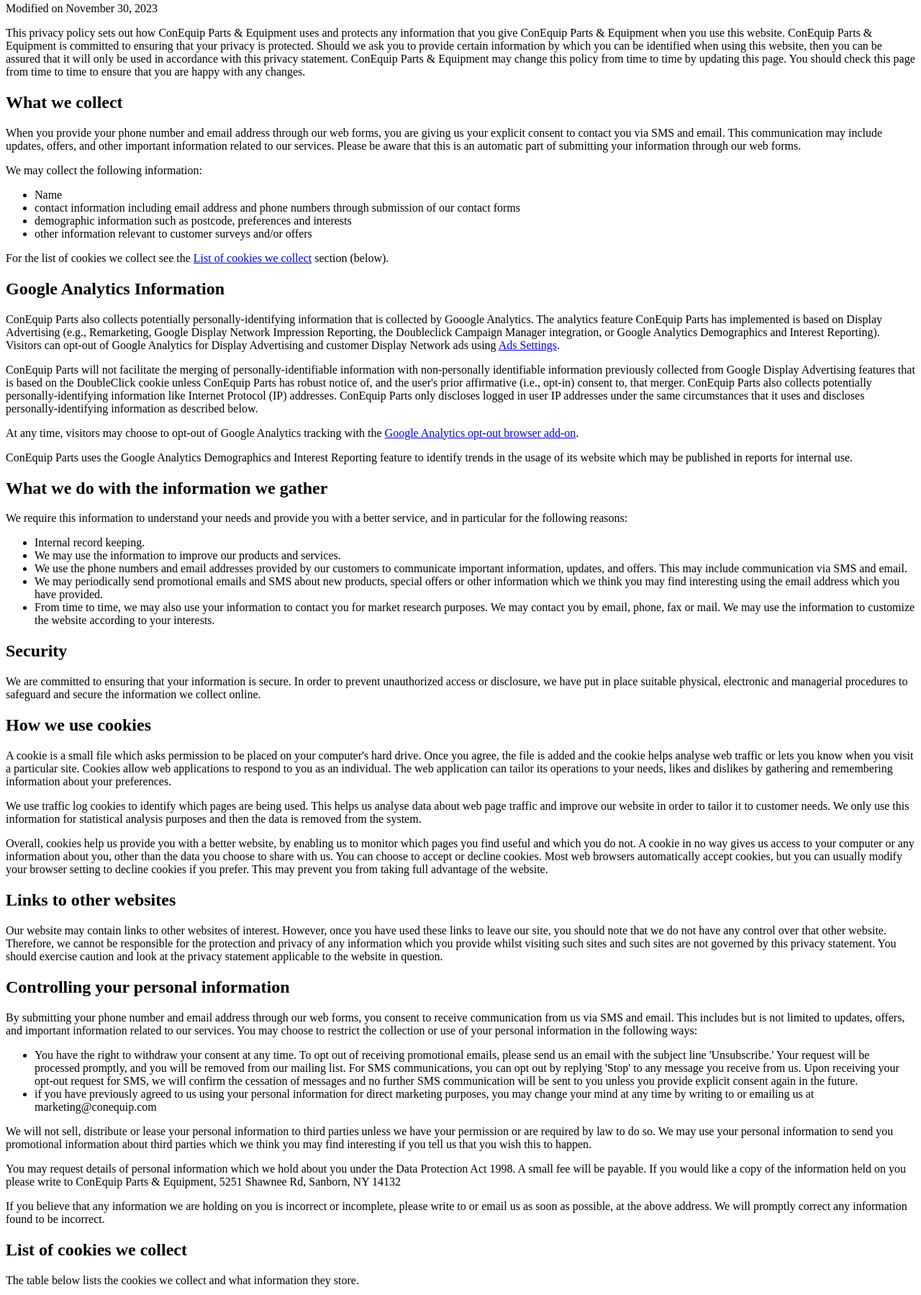
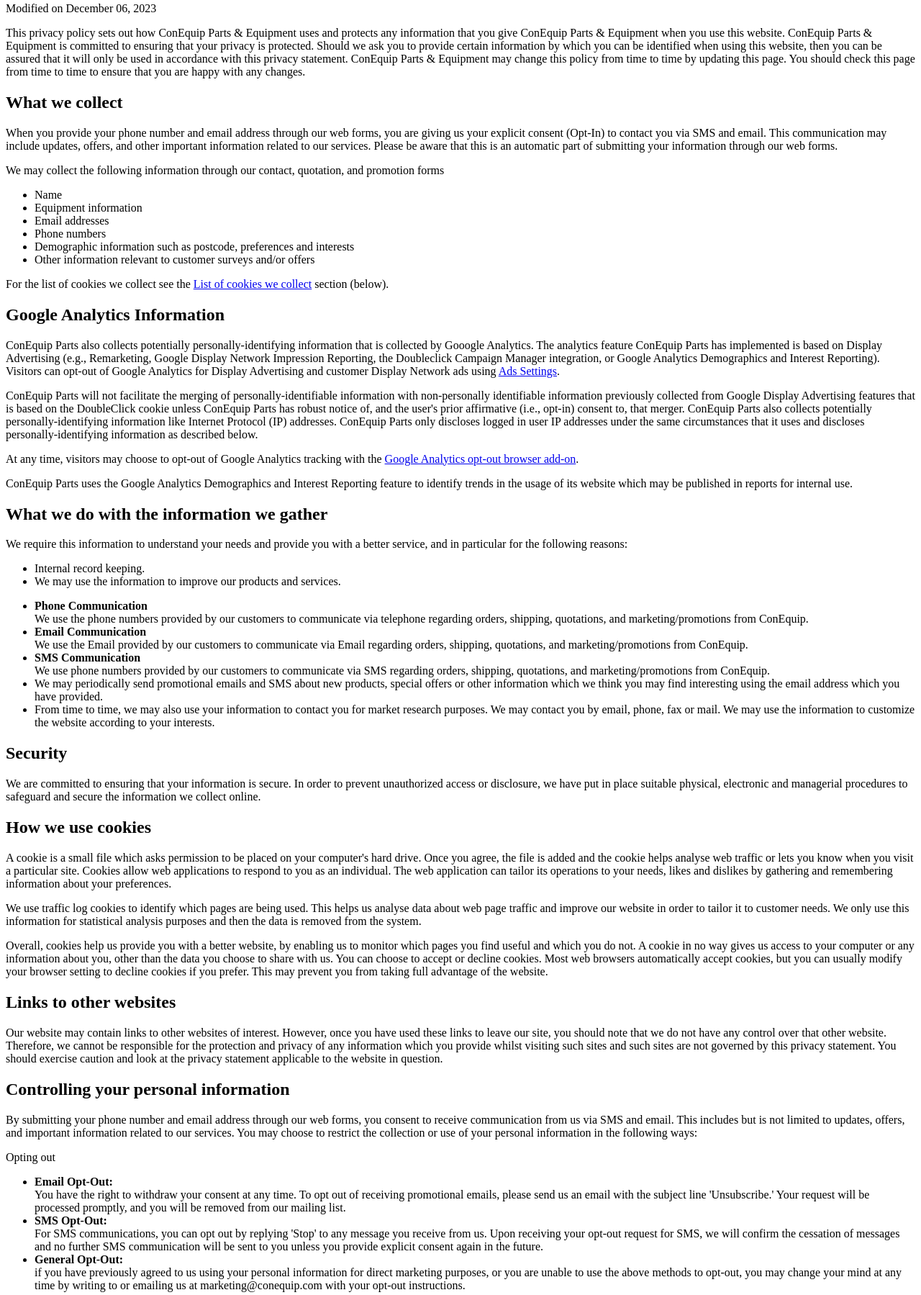
Before and after one commit to conequip/conequip.github.io, a plain HTML site: page privacy-policy.html in a window 1280 px wide. Shown: the part 13-1812 px from the top of the page at 72% size. Drawn offline with Linux system fonts and the light colour scheme.

Commit message:
Clarity on opt-out. More readable format.

```diff
--- a/privacy-policy.html
+++ b/privacy-policy.html
@@ -1,7 +1,7 @@
 <!DOCTYPE html>
 <html>
   <body>
-    <p>Modified on November 30, 2023</p>
+    <p>Modified on December 06, 2023</p>
     <p>
       This privacy policy sets out how ConEquip Parts &amp; Equipment uses and
       protects any information that you give ConEquip Parts &amp; Equipment when
@@ -16,22 +16,24 @@
     <h2>What we collect</h2>
     <p>
       When you provide your phone number and email address through our web
-      forms, you are giving us your explicit consent to contact you via SMS and
-      email. This communication may include updates, offers, and other important
-      information related to our services. Please be aware that this is an
-      automatic part of submitting your information through our web forms.
+      forms, you are giving us your explicit consent (Opt-In) to contact you via
+      SMS and email. This communication may include updates, offers, and other
+      important information related to our services. Please be aware that this
+      is an automatic part of submitting your information through our web forms.
     </p>
-    <p>We may collect the following information:</p>
-    <ul>
+    <p>
+      We may collect the following information through our contact, quotation,
+      and promotion forms
+    </p>
+    <ul class="ml-4">
       <li>Name</li>
+      <li>Equipment information</li>
+      <li>Email addresses</li>
+      <li>Phone numbers</li>
       <li>
-        contact information including email address and phone numbers through
-        submission of our contact forms
+        Demographic information such as postcode, preferences and interests
       </li>
-      <li>
-        demographic information such as postcode, preferences and interests
-      </li>
-      <li>other information relevant to customer surveys and/or offers</li>
+      <li>Other information relevant to customer surveys and/or offers</li>
     </ul>
     <p>
       For the list of cookies we collect see the
@@ -76,13 +78,29 @@
       We require this information to understand your needs and provide you with
       a better service, and in particular for the following reasons:
     </p>
+
     <ul>
       <li>Internal record keeping.</li>
       <li>We may use the information to improve our products and services.</li>
+    </ul>
+    <ul class="ml-4 disc">
       <li>
-        We use the phone numbers and email addresses provided by our customers
-        to communicate important information, updates, and offers. This may
-        include communication via SMS and email.
+        <strong>Phone Communication</strong><br />
+        We use the phone numbers provided by our customers to communicate via
+        telephone regarding orders, shipping, quotations, and
+        marketing/promotions from ConEquip.
+      </li>
+      <li>
+        <strong>Email Communication</strong><br />
+        We use the Email provided by our customers to communicate via Email
+        regarding orders, shipping, quotations, and marketing/promotions from
+        ConEquip.
+      </li>
+      <li>
+        <strong>SMS Communication</strong><br />
+        We use phone numbers provided by our customers to communicate via SMS
+        regarding orders, shipping, quotations, and marketing/promotions from
+        ConEquip.
       </li>
       <li>
         We may periodically send promotional emails and SMS about new products,
@@ -146,21 +164,29 @@
       related to our services. You may choose to restrict the collection or use
       of your personal information in the following ways:
     </p>
-    <ul>
+    <p>Opting out</p>
+    <ul class="ml-4 disc">
       <li>
+        <strong>Email Opt-Out:</strong><br />
         You have the right to withdraw your consent at any time. To opt out of
         receiving promotional emails, please send us an email with the subject
         line 'Unsubscribe.' Your request will be processed promptly, and you
-        will be removed from our mailing list. For SMS communications, you can
-        opt out by replying 'Stop' to any message you receive from us. Upon
-        receiving your opt-out request for SMS, we will confirm the cessation of
-        messages and no further SMS communication will be sent to you unless you
-        provide explicit consent again in the future.
+        will be removed from our mailing list.
       </li>
       <li>
+        <strong>SMS Opt-Out:</strong><br />
+        For SMS communications, you can opt out by replying 'Stop' to any
+        message you receive from us. Upon receiving your opt-out request for
+        SMS, we will confirm the cessation of messages and no further SMS
+        communication will be sent to you unless you provide explicit consent
+        again in the future.
+      </li>
+      <li>
+        <strong>General Opt-Out:</strong><br />
         if you have previously agreed to us using your personal information for
-        direct marketing purposes, you may change your mind at any time by
-        writing to or emailing us at marketing@conequip.com
+        direct marketing purposes, or you are unable to use the above methods to
+        opt-out, you may change your mind at any time by writing to or emailing
+        us at marketing@conequip.com with your opt-out instructions.
       </li>
     </ul>
     <p>
```
